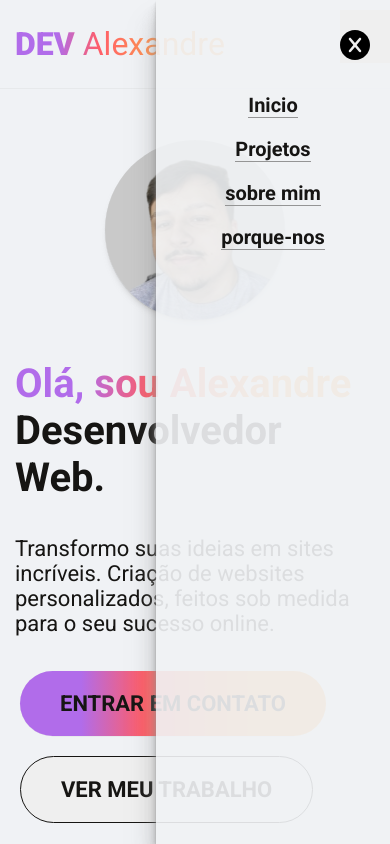
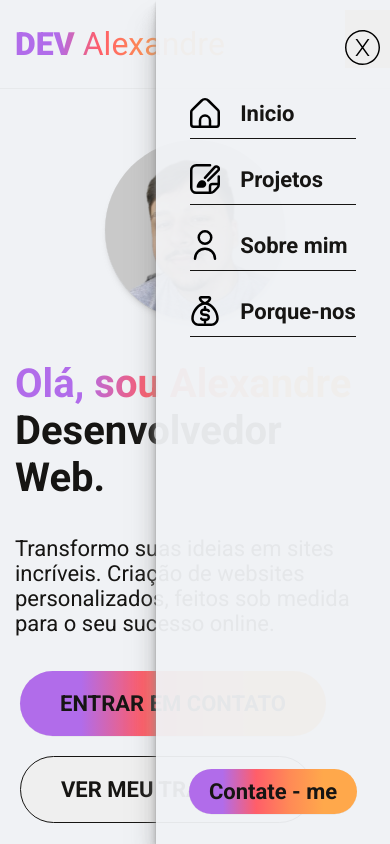
Before and after one commit to alexandredomi/Portfolio, a plain HTML site: page index.html in a window 390 px wide. Both pictures are taken after a click on the button 360 px from the left and 48 px from the top of the page. Shown: the top 844 px of the page. Drawn offline with nearby package versions, Linux system fonts and the light colour scheme.

Commit message:
add estilo e botao mobile menu

```diff
--- a/index.html
+++ b/index.html
@@ -31,15 +31,28 @@
         <section id="home">
             <div class="menuMobile">
                 <div class="containerBtnClose">
-                    <button id="btnMenuClose"><img src="assets/circulo-x.svg" alt="">
+                    <button id="btnMenuClose"><img src="assets/circulo-x (1).svg" alt="">
                     </button>
                 </div>
                 <ul>
-                    <li><a href="#home">Inicio</a></li>
-                    <li><a href="#projetos">Projetos</a></li>
-                    <li><a href="#sobre mim">sobre mim</a></li>
-                    <li><a href="#vantagens">porque-nos</a></li>
+                    <div>
+                        <img src="assets/casa.svg" alt="">
+                        <li><a href="#home">Inicio</a></li>
+                    </div>
+                    <div>
+                        <img src="assets/editar-alt.svg" alt="">
+                        <li><a href="#projetos">Projetos</a></li>
+                    </div>
+                    <div>
+                        <img src="assets/do-utilizador.svg" alt=""><li>
+                            <a href="#sobre mim">Sobre mim</a></li>
+                        </div>
+                    <div>
+                        <img src="assets/saco-de-dolar.svg" alt="">
+                        <li><a href="#vantagens">Porque-nos</a></li>
+                    </div>
                 </ul>
+                <button class="contateMenuMobile">Contate - me</button>
             </div>
             <div class="center">
                 <img src="assets/fotos/Assunto1-removebg-preview.png" alt="">
--- a/style.css
+++ b/style.css
@@ -1,6 +1,6 @@
 :root{
     --background-branco-escuro: #f0f2f5;
-    --background-branco-menu-mobile: #f0f2f5e8;
+    --background-branco-menu-mobile: #f0f2f5f3;
     --background-branco-claro: #ffffff;
     --background-preto-claro: #1c1c22;
     --background-preto-escuro: #161513;
@@ -79,10 +79,12 @@ header .center .container-bamburguer{
 header .center .container-bamburguer button{
     border: none;
     cursor: pointer;
+    background-color: transparent;
 }
 header .center .container-bamburguer button img{
     width: 30px;
     height: 30px;
+    color: #4d4d4d;
 }
 .center .container-bamburguer .divMenor{
     width: 30px;
@@ -119,14 +121,13 @@ main #home{
     text-align: center;
     display: flex;
     flex-direction: column;
-    gap: 20px;
+    gap: 25px;
 }
 .menuMobile ul li a{
     text-decoration: none;
     color: #161513;
-    font-size: 20px;
+    font-size: 22px;
     font-weight: 600;
-    border-bottom: #959595 solid 1px ;
 }
 .menuMobile .containerBtnClose{
     width: 100%;
@@ -136,10 +137,33 @@ main #home{
 }
 .menuMobile .containerBtnClose button{
     border: transparent;
-    padding: 20px 20px 0px 0px;
+    padding: 20px 10px 0px 0px;
 }
 .menuMobile .containerBtnClose button img{
+    width: 35px;
+}
+.menuMobile ul div{
+    display: flex;
+    align-items: center;
+    gap: 20px;
+    border-bottom: solid 1px;
+    padding-bottom: 10px;
+}
+.menuMobile ul div img{
     width: 30px;
+}
+.menuMobile .contateMenuMobile{
+    font-size: 22px;
+    font-weight: 600;
+    border: none;
+    padding: 10px 20px;
+    border-radius: 40px;
+    background: var(--cor-gradiente-);
+    cursor: pointer;
+    box-shadow: var(--shadow-elevation-low);
+    color: var(--background-preto-escuro);
+    position: absolute;
+    bottom: 30px;
 }
 .flex{
     display: flex;
```
Also changed, not shown: assets/casa.svg (added), assets/circulo-x (1).svg (added), assets/do-utilizador.svg (added), assets/editar-alt.svg (added), assets/trofeu-estrela.svg (added).
